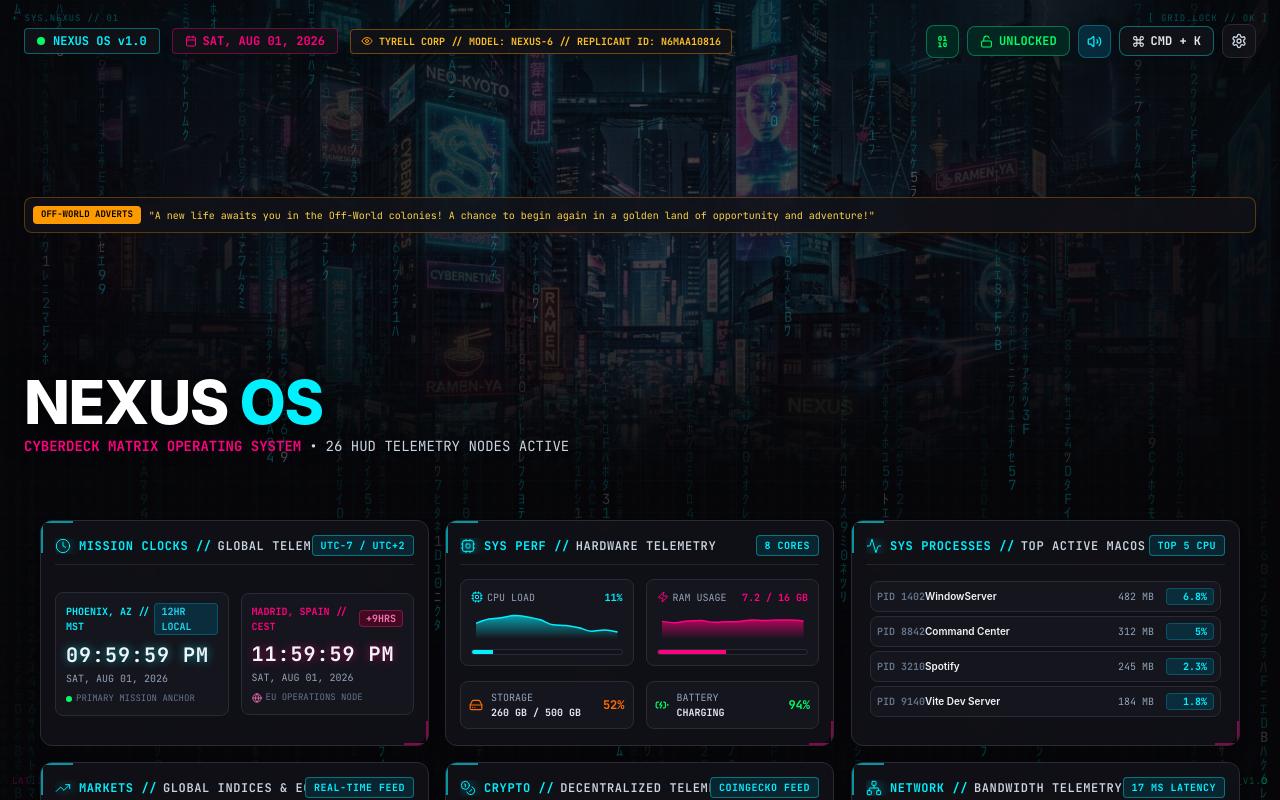
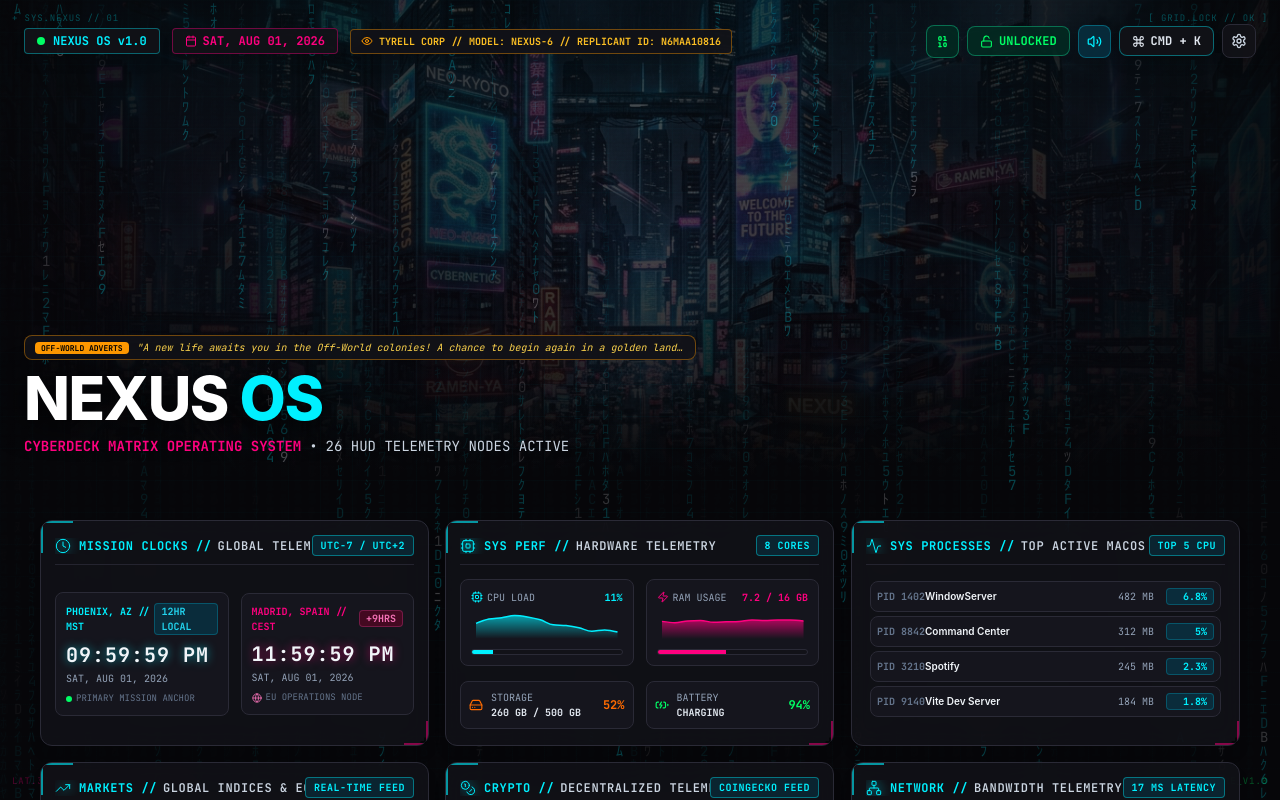
Before and after one commit to hunterom-pe/cybernetic-command-center, a React (Vite) app: page / in a window 1280 px wide. Shown: the top 800 px of the page. Built offline with nearby package versions, Linux system fonts and the light colour scheme; no server answers.

Commit message:
style(header): relocate Off-World Adverts ticker right above title heading so header cityscape image remains unobscured

```diff
--- a/src/renderer/components/common/HeaderBanner.tsx
+++ b/src/renderer/components/common/HeaderBanner.tsx
@@ -114,16 +114,16 @@ export const HeaderBanner: React.FC<HeaderBannerProps> = ({ onOpenSettings, onOp
           </div>
         </div>
 
-        {/* Off-World Colony Advertising Ticker Banner */}
-        <div className="bg-[#121218]/80 border border-[#FF9900]/30 rounded-lg p-2 font-mono text-[10px] text-amber-300 backdrop-blur-md flex items-center space-x-2 overflow-hidden my-auto">
-          <span className="bg-[#FF9900] text-black font-extrabold px-2 py-0.5 rounded text-[9px] shrink-0">OFF-WORLD ADVERTS</span>
-          <div className="truncate">
-            "A new life awaits you in the Off-World colonies! A chance to begin again in a golden land of opportunity and adventure!"
+        {/* Bottom Banner Title, Subtitle & Off-World Adverts Ticker */}
+        <div className="space-y-2 mt-auto">
+          {/* Off-World Colony Advertising Ticker Banner */}
+          <div className="bg-[#121218]/90 border border-[#FF9900]/40 rounded-lg px-2.5 py-1 font-mono text-[10px] text-amber-300 backdrop-blur-md flex items-center space-x-2 overflow-hidden max-w-2xl">
+            <span className="bg-[#FF9900] text-black font-extrabold px-1.5 py-0.2 rounded text-[8px] shrink-0 uppercase">OFF-WORLD ADVERTS</span>
+            <div className="truncate italic">
+              "A new life awaits you in the Off-World colonies! A chance to begin again in a golden land of opportunity..."
+            </div>
           </div>
-        </div>
 
-        {/* Bottom Banner Title & Subtitle */}
-        <div className="space-y-1">
           <h1 className="text-4xl sm:text-6xl font-extrabold tracking-tight font-sans text-white drop-shadow-[0_4px_16px_rgba(0,0,0,0.9)] glitch-hover cursor-pointer">
             NEXUS <span style={{ color: colors.primary }}>OS</span>
           </h1>
```
